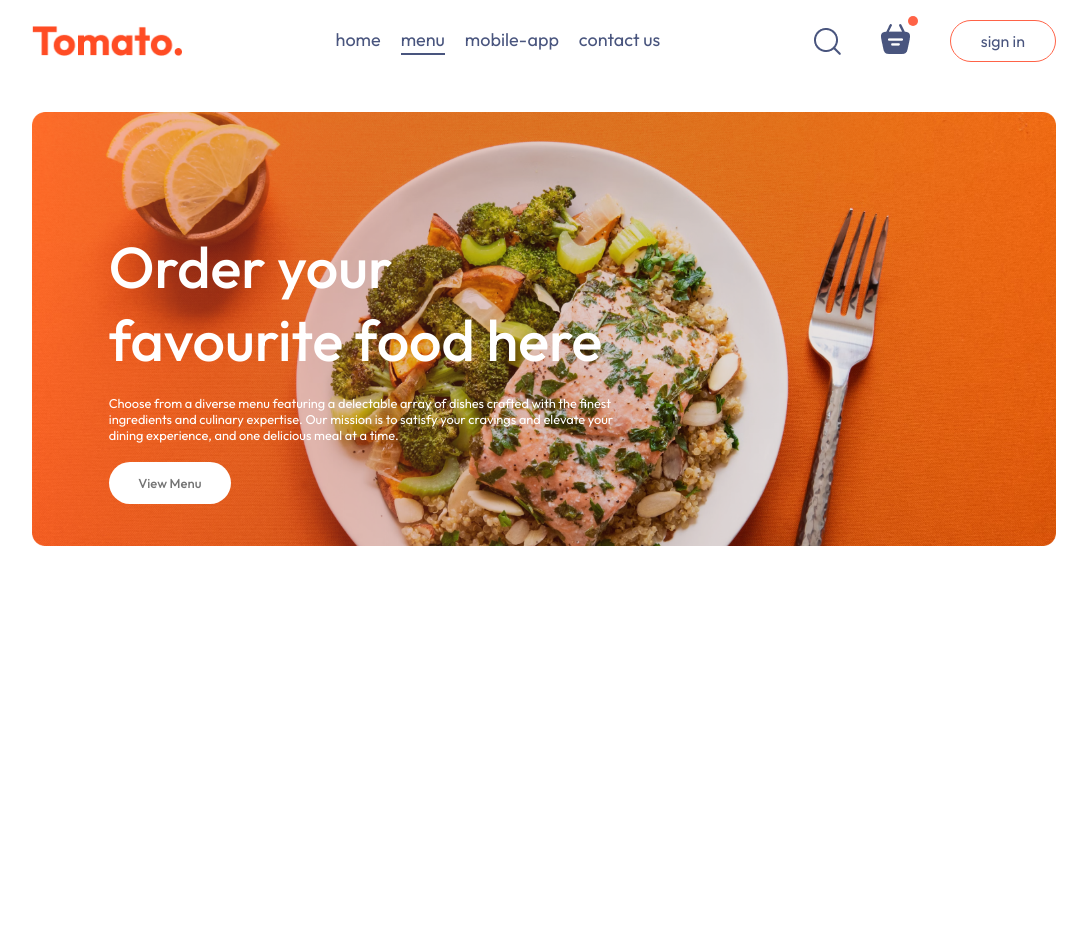
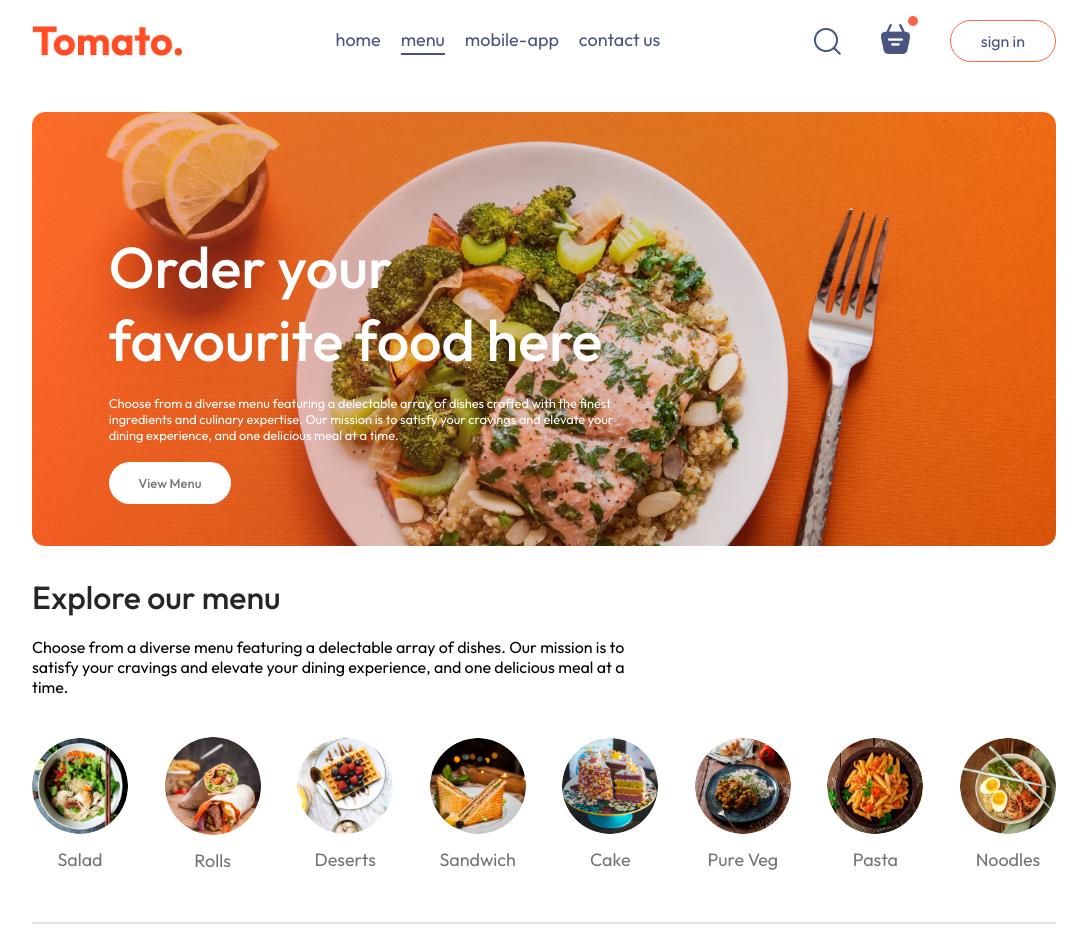
Before and after one commit to Narotam-Mishra/mern-full-stack-food-ordering-app, a React (Vite) app in the folder frontend/: page / in a window 1280 px wide. Shown: the whole page, without its empty margins (96-1183 px from the left). Before the commit the page ends 800 px from the top, so only its background shows below. Built offline with nearby package versions, Linux system fonts and the light colour scheme.

Commit message:
full-stack-food-ordering_explore_menu_added_1.7

```diff
--- a/frontend/eslint.config.js
+++ b/frontend/eslint.config.js
@@ -34,5 +34,6 @@
         { allowConstantExport: true },
       ],
     },
+    "react/props-types": "off",
   },
 ]
--- /dev/null
+++ b/frontend/src/components/exploreMenu/ExploreMenu.css
@@ -0,0 +1,56 @@
+
+.explore-menu{
+    display: flex;
+    flex-direction: column;
+    gap: 20px;
+}
+
+.explore-menu h1{
+    color: #262626;
+    font-weight: 500;
+}
+
+.explore-menu-text{
+    max-width: 60%;
+}
+
+.explore-menu-list{
+    display: flex;
+    justify-content: space-between;
+    align-items: center;
+    gap: 30px;
+    text-align: center;
+    margin: 20px 0px;
+    overflow-x: scroll;
+}
+
+.explore-menu-list::-webkit-scrollbar{
+    display: none;
+}
+
+.explore-menu-list-item img{
+    width: 7.5vw;
+    min-width: 80px;
+    cursor: pointer;
+    border-radius: 50%;
+    transition: 0.2s;
+}
+
+.explore-menu-list-item p{
+    margin-top: 10px;
+    color: #747474;
+    font-size: max(1.4vw, 16px);
+    cursor: pointer;
+}
+
+.explore-menu hr{
+    margin: 10px 0px;
+    height: 2px;
+    background-color: #e2e2e2;
+    border: none;
+}
+
+.explore-menu-list-item .active{
+    border: 4px solid tomato;
+    padding: 2px;
+}
--- /dev/null
+++ b/frontend/src/components/exploreMenu/ExploreMenu.jsx
@@ -0,0 +1,38 @@
+import "./ExploreMenu.css"
+import { menu_list } from '../../assets/assets'
+
+const ExploreMenu = ({ category, setCategory }) => {
+  return (
+    <div className="explore-menu" id="explore-menu">
+      <h1>Explore our menu</h1>
+      <p className='explore-menu-text'>
+        Choose from a diverse menu featuring a delectable array of dishes. Our mission
+        is to satisfy your cravings and elevate your dining experience, and one
+        delicious meal at a time.
+      </p>
+      <div className="explore-menu-list">
+        {
+            menu_list.map((item, index) => {
+                return (
+                  <div
+                    onClick={() =>
+                      setCategory((prev) =>
+                        prev === item.menu_name ? "All" : item.menu_name
+                      )
+                    }
+                    key={index}
+                    className="explore-menu-list-item"
+                  >
+                    <img className={category === item.menu_name ? "active" : ""} src={item.menu_image} alt="menu_image" />
+                    <p>{item.menu_name}</p>
+                  </div>
+                );
+            })
+        }
+      </div>
+      <hr />
+    </div>
+  );
+}
+
+export default ExploreMenu
--- a/frontend/src/pages/home/Home.jsx
+++ b/frontend/src/pages/home/Home.jsx
@@ -1,10 +1,15 @@
+import { useState } from 'react'
+import ExploreMenu from "../../components/exploreMenu/ExploreMenu"
 import Header from "../../components/header/Header"
 import "./Home.css"
 
 const Home = () => {
+  const [category, setCategory] = useState("All");
+
   return (
     <div>
       <Header />
+      <ExploreMenu category={category} setCategory={setCategory} />
     </div>
   )
 }
```
